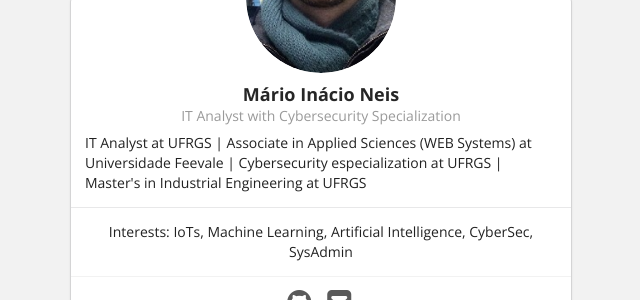
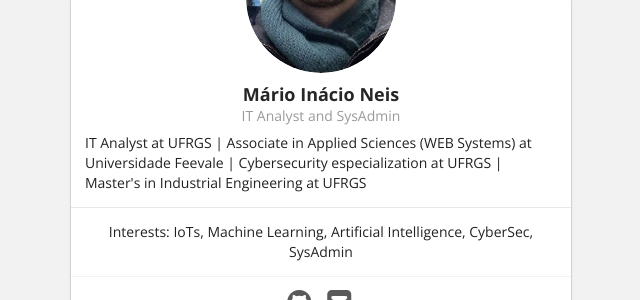
Before and after one commit to marioneis/marioneis, a Jekyll site: the page built from index.html, in a window 1280 px wide. Shown: the part 266-566 px from the top of the page, without its empty margins (319-959 px from the left). Built offline with Jekyll 4.4.1, drawn with Linux system fonts in a browser that asks for light colours.

Commit message:
Update bio.json

```diff
--- a/_data/bio.json
+++ b/_data/bio.json
@@ -1,7 +1,7 @@
 {
   "basics": {
     "name": "Mário Inácio Neis",
-    "label": "IT Analyst with Cybersecurity Specialization",
+    "label": "IT Analyst and SysAdmin",
     "picture": "https://marioneis.github.io/images/portrait_mro.jpg",
     "email": "mario.neis(AT)ufrgs.br",
     "phone": "",
```
